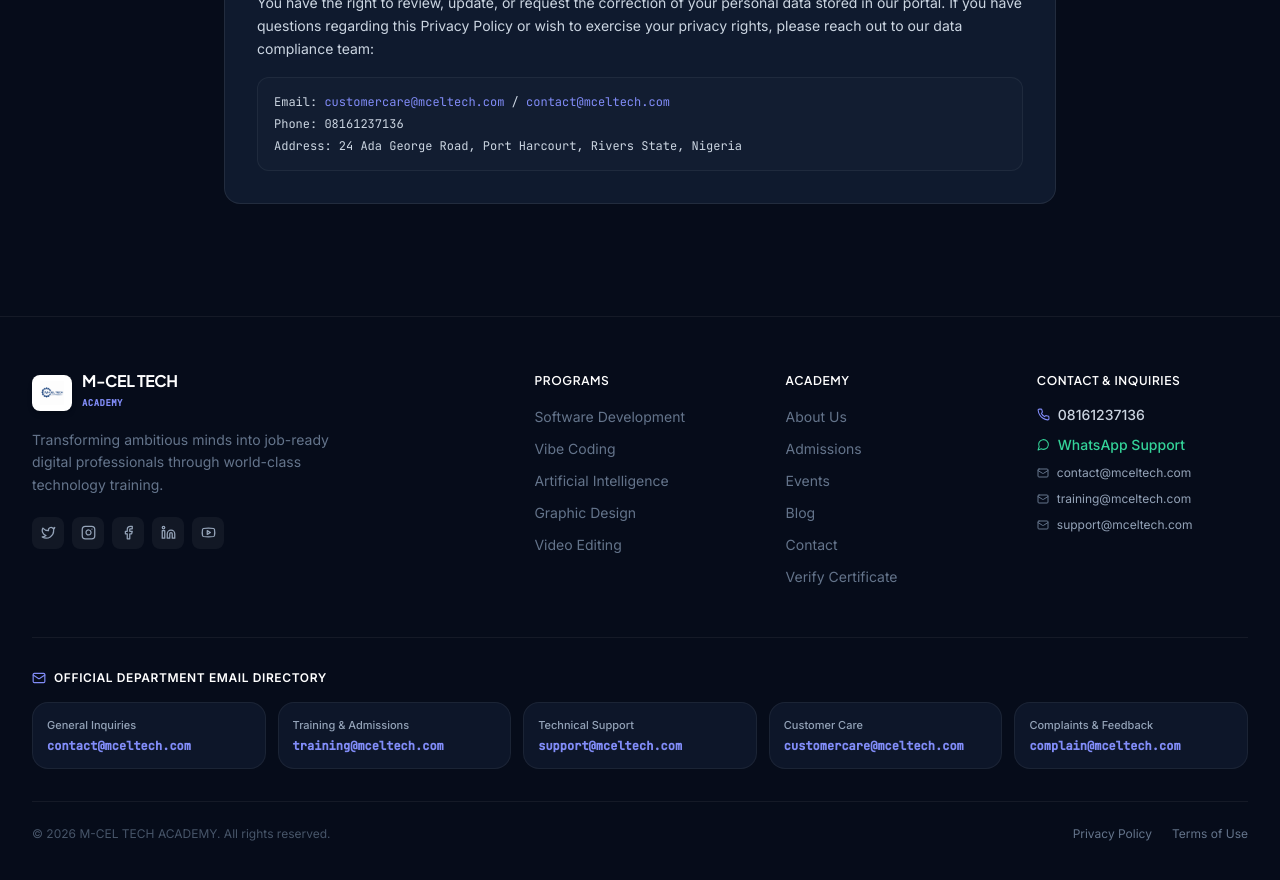
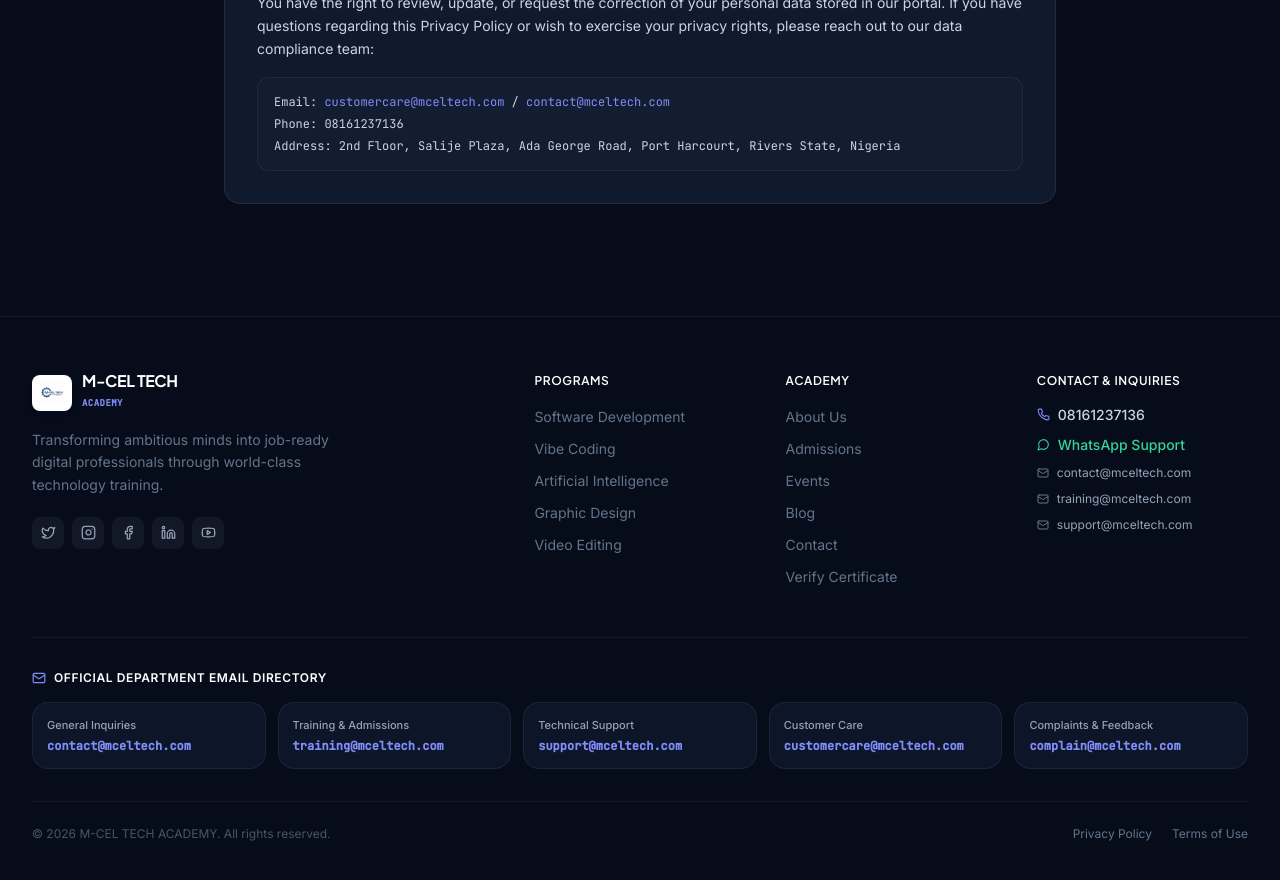
Before and after one commit to NATION-eng/M-CEL-TECH-ACADEMY, a React (Vite) app in the folder frontend/: page /privacy in a window 1280 px wide. Shown: the part 1780-2660 px from the top of the page. Built offline with nearby package versions, Linux system fonts and the light colour scheme; no server answers.

Commit message:
chore(address): standardize official campus address to 2nd Floor, Salije Plaza, Ada George Road, Port Harcourt

```diff
--- a/frontend/src/pages/public/ContactPage.tsx
+++ b/frontend/src/pages/public/ContactPage.tsx
@@ -51,7 +51,7 @@
                     <MapPin size={16} className="text-brand-400 flex-shrink-0 mt-0.5"/>
                     <div>
                       <div className="text-slate-500 text-xs mb-0.5">Campus Address</div>
-                      <div className="text-slate-300">24 Ada George Road, Port Harcourt, Rivers State, Nigeria</div>
+                      <div className="text-slate-300">2nd Floor, Salije Plaza, Ada George Road, Port Harcourt, Rivers State, Nigeria</div>
                     </div>
                   </div>
 
--- a/frontend/src/pages/public/PrivacyPolicyPage.tsx
+++ b/frontend/src/pages/public/PrivacyPolicyPage.tsx
@@ -92,7 +92,7 @@
               <div className="p-4 rounded-xl bg-ink-700/60 border border-white/[0.06] space-y-1.5 text-xs font-mono">
                 <div>Email: <a href="mailto:customercare@mceltech.com" className="text-brand-400 hover:underline">customercare@mceltech.com</a> / <a href="mailto:contact@mceltech.com" className="text-brand-400 hover:underline">contact@mceltech.com</a></div>
                 <div>Phone: <a href={`tel:${SOCIAL_LINKS.phoneIntl}`} className="text-slate-300 hover:underline">{SOCIAL_LINKS.phone}</a></div>
-                <div>Address: 24 Ada George Road, Port Harcourt, Rivers State, Nigeria</div>
+                <div>Address: 2nd Floor, Salije Plaza, Ada George Road, Port Harcourt, Rivers State, Nigeria</div>
               </div>
             </div>
           </div>
--- a/frontend/src/pages/public/TermsPage.tsx
+++ b/frontend/src/pages/public/TermsPage.tsx
@@ -102,7 +102,7 @@
                 <div>Complaints: <a href="mailto:complain@mceltech.com" className="text-brand-400 hover:underline">complain@mceltech.com</a></div>
                 <div>General: <a href="mailto:contact@mceltech.com" className="text-brand-400 hover:underline">contact@mceltech.com</a></div>
                 <div>Phone: <a href={`tel:${SOCIAL_LINKS.phoneIntl}`} className="text-slate-300 hover:underline">{SOCIAL_LINKS.phone}</a></div>
-                <div>Address: 24 Ada George Road, Port Harcourt, Rivers State, Nigeria</div>
+                <div>Address: 2nd Floor, Salije Plaza, Ada George Road, Port Harcourt, Rivers State, Nigeria</div>
               </div>
             </div>
           </div>
```
